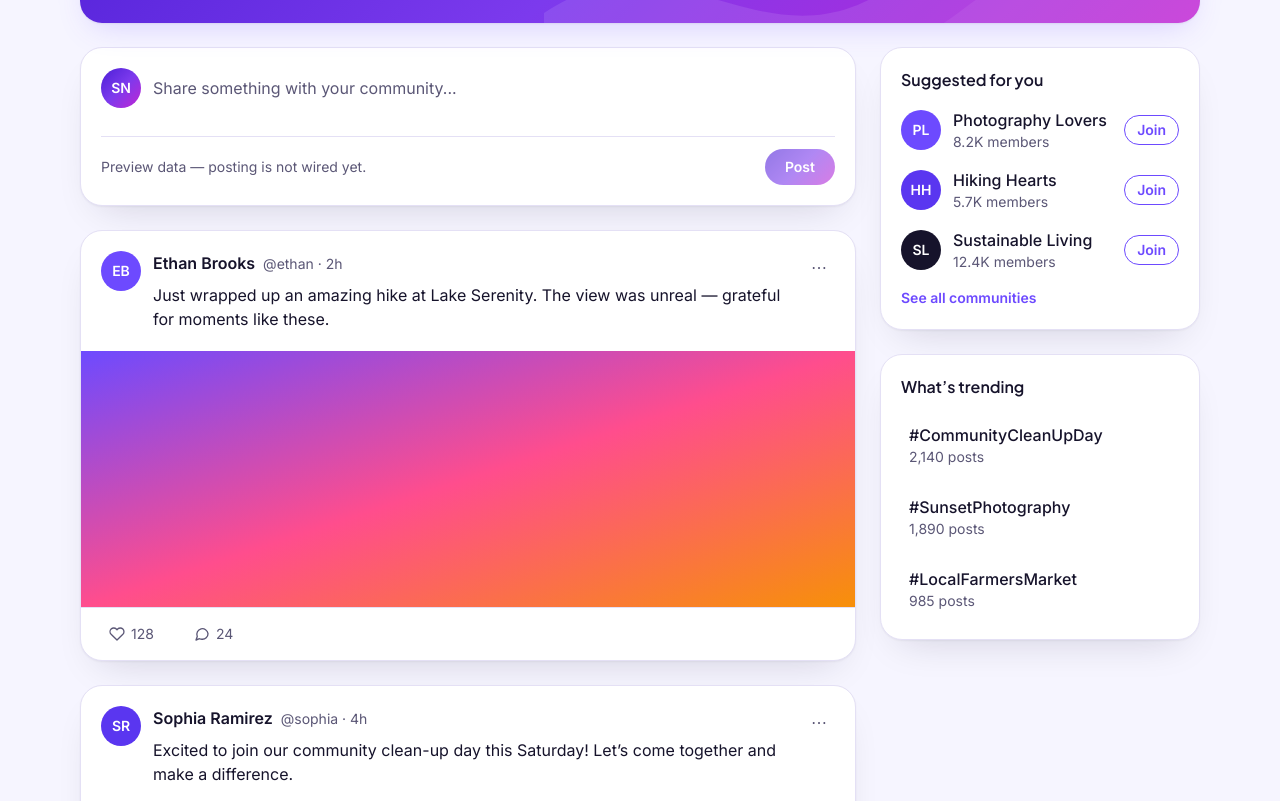
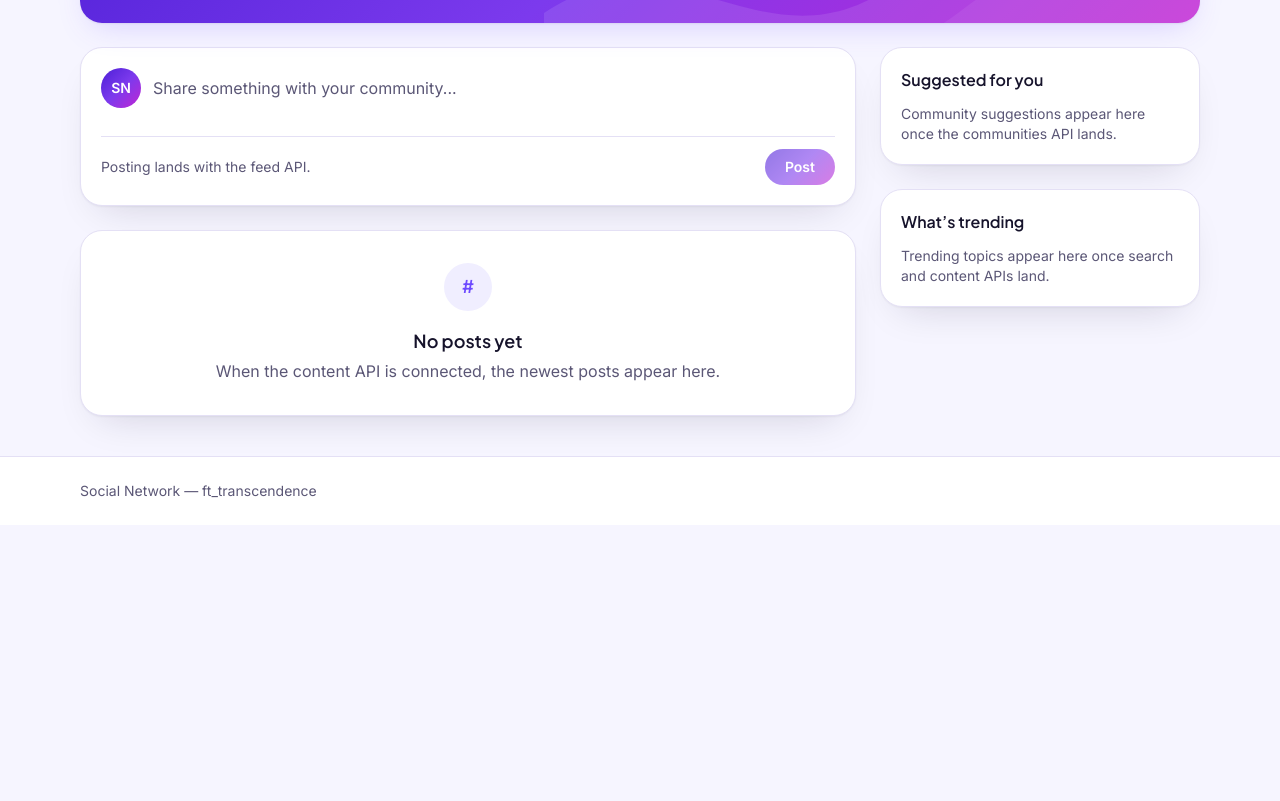
Before and after one commit to jiyan-0525/ft_transcendence, a React (Vite) app in the folder packages/web/: page / in a window 1280 px wide. Shown: the part 359-1160 px from the top of the page. After the commit the page ends 884 px from the top, so only its background shows below. Built offline with nearby package versions, Linux system fonts and the light colour scheme.

Commit message:
feat(web): keep feed layout without preview data

```diff
--- a/packages/web/src/pages/FeedPage.tsx
+++ b/packages/web/src/pages/FeedPage.tsx
@@ -1,158 +1,3 @@
-type Post = {
-  id: string
-  author: string
-  handle: string
-  time: string
-  initials: string
-  avatarClass: string
-  body: string
-  mediaClass: string
-  likes: number
-  comments: number
-}
-
-const posts: Post[] = [
-  {
-    id: 'p1',
-    author: 'Ethan Brooks',
-    handle: '@ethan',
-    time: '2h',
-    initials: 'EB',
-    avatarClass: 'bg-brand',
-    body: 'Just wrapped up an amazing hike at Lake Serenity. The view was unreal — grateful for moments like these.',
-    mediaClass: 'bg-gradient-to-br from-brand via-accent to-warning',
-    likes: 128,
-    comments: 24,
-  },
-  {
-    id: 'p2',
-    author: 'Sophia Ramirez',
-    handle: '@sophia',
-    time: '4h',
-    initials: 'SR',
-    avatarClass: 'bg-brand-strong',
-    body: 'Excited to join our community clean-up day this Saturday! Let’s come together and make a difference.',
-    mediaClass: 'bg-gradient-to-br from-mint via-brand to-accent',
-    likes: 96,
-    comments: 18,
-  },
-]
-
-const suggestions = [
-  {
-    name: 'Photography Lovers',
-    members: '8.2K members',
-    initials: 'PL',
-    className: 'bg-brand',
-  },
-  {
-    name: 'Hiking Hearts',
-    members: '5.7K members',
-    initials: 'HH',
-    className: 'bg-brand-strong',
-  },
-  {
-    name: 'Sustainable Living',
-    members: '12.4K members',
-    initials: 'SL',
-    className: 'bg-ink',
-  },
-]
-
-const trends = [
-  { tag: '#CommunityCleanUpDay', posts: '2,140 posts' },
-  { tag: '#SunsetPhotography', posts: '1,890 posts' },
-  { tag: '#LocalFarmersMarket', posts: '985 posts' },
-]
-
-function HeartIcon() {
-  return (
-    <svg
-      aria-hidden="true"
-      viewBox="0 0 24 24"
-      className="h-4 w-4"
-      fill="none"
-      stroke="currentColor"
-      strokeWidth="2"
-      strokeLinecap="round"
-      strokeLinejoin="round"
-    >
-      <path d="M20.8 4.6a5.5 5.5 0 0 0-7.8 0L12 5.7l-1-1.1a5.5 5.5 0 0 0-7.8 7.8l1.1 1L12 21l7.7-7.6 1.1-1a5.5 5.5 0 0 0 0-7.8Z" />
-    </svg>
-  )
-}
-
-function CommentIcon() {
-  return (
-    <svg
-      aria-hidden="true"
-      viewBox="0 0 24 24"
-      className="h-4 w-4"
-      fill="none"
-      stroke="currentColor"
-      strokeWidth="2"
-      strokeLinecap="round"
-      strokeLinejoin="round"
-    >
-      <path d="M21 11.5a8.4 8.4 0 0 1-9 8.4 9 9 0 0 1-3.7-.8L3 21l1.9-5.3A8.4 8.4 0 1 1 21 11.5Z" />
-    </svg>
-  )
-}
-
-function PostCard({ post }: { post: Post }) {
-  return (
-    <article className="overflow-hidden rounded-lg border border-line bg-surface shadow-card">
-      <div className="flex items-start gap-3 p-4 sm:p-5">
-        <span
-          aria-hidden="true"
-          className={`grid h-10 w-10 shrink-0 place-items-center rounded-full text-sm font-semibold text-white ${post.avatarClass}`}
-        >
-          {post.initials}
-        </span>
-
-        <div className="min-w-0 flex-1">
-          <div className="flex flex-wrap items-baseline gap-x-2">
-            <p className="font-semibold text-ink">{post.author}</p>
-            <p className="text-sm text-ink-muted">
-              {post.handle} · {post.time}
-            </p>
-          </div>
-          <p className="mt-2 text-ink">{post.body}</p>
-        </div>
-
-        <button
-          type="button"
-          aria-label={`More options for ${post.author}`}
-          className="rounded-full px-2 py-1 text-ink-muted transition-colors hover:bg-surface-muted hover:text-ink"
-        >
-          <span aria-hidden="true">⋯</span>
-        </button>
-      </div>
-
-      <div aria-hidden="true" className={`h-56 w-full sm:h-64 ${post.mediaClass}`} />
-
-      <div className="flex items-center gap-6 border-t border-line px-4 py-3 text-sm text-ink-muted sm:px-5">
-        <button
-          type="button"
-          className="inline-flex items-center gap-1.5 rounded-full px-2 py-1 transition-colors hover:text-accent"
-        >
-          <HeartIcon />
-          <span>{post.likes}</span>
-          <span className="sr-only"> likes</span>
-        </button>
-        <button
-          type="button"
-          className="inline-flex items-center gap-1.5 rounded-full px-2 py-1 transition-colors hover:text-brand"
-        >
-          <CommentIcon />
-          <span>{post.comments}</span>
-          <span className="sr-only"> comments</span>
-        </button>
-      </div>
-    </article>
-  )
-}
-
 export default function FeedPage() {
   return (
     <div className="flex flex-col gap-6">
@@ -214,7 +59,7 @@ export default function FeedPage() {
 
             <div className="mt-3 flex flex-wrap items-center justify-between gap-3 border-t border-line pt-3">
               <span className="text-sm text-ink-muted">
-                Preview data — posting is not wired yet.
+                Posting lands with the feed API.
               </span>
               <button
                 type="button"
@@ -226,9 +71,21 @@ export default function FeedPage() {
             </div>
           </section>
 
-          {posts.map((post) => (
-            <PostCard key={post.id} post={post} />
-          ))}
+          {/* Empty feed */}
+          <section className="rounded-lg border border-line bg-surface p-8 text-center shadow-card">
+            <span
+              aria-hidden="true"
+              className="mx-auto grid h-12 w-12 place-items-center rounded-full bg-surface-muted text-lg font-bold text-brand"
+            >
+              #
+            </span>
+            <p className="mt-4 font-display text-lg font-semibold text-ink">
+              No posts yet
+            </p>
+            <p className="mt-1 text-ink-muted">
+              When the content API is connected, the newest posts appear here.
+            </p>
+          </section>
         </div>
 
         {/* Sidebar */}
@@ -237,53 +94,18 @@ export default function FeedPage() {
             <h2 className="font-display text-base font-semibold text-ink">
               Suggested for you
             </h2>
-            <ul className="mt-4 space-y-4">
-              {suggestions.map((item) => (
-                <li key={item.name} className="flex items-center gap-3">
-                  <span
-                    aria-hidden="true"
-                    className={`grid h-10 w-10 shrink-0 place-items-center rounded-full text-sm font-semibold text-white ${item.className}`}
-                  >
-                    {item.initials}
-                  </span>
-                  <div className="min-w-0 flex-1">
-                    <p className="truncate font-medium text-ink">{item.name}</p>
-                    <p className="text-sm text-ink-muted">{item.members}</p>
-                  </div>
-                  <button
-                    type="button"
-                    className="rounded-full border border-brand px-3 py-1 text-sm font-semibold text-brand transition-colors hover:bg-surface-muted"
-                  >
-                    Join
-                  </button>
-                </li>
-              ))}
-            </ul>
-            <button
-              type="button"
-              className="mt-4 text-sm font-semibold text-brand hover:underline"
-            >
-              See all communities
-            </button>
+            <p className="mt-3 text-sm text-ink-muted">
+              Community suggestions appear here once the communities API lands.
+            </p>
           </section>
 
           <section className="rounded-lg border border-line bg-surface p-5 shadow-card">
             <h2 className="font-display text-base font-semibold text-ink">
               What’s trending
             </h2>
-            <ul className="mt-4 space-y-3">
-              {trends.map((trend) => (
-                <li key={trend.tag}>
-                  <button
-                    type="button"
-                    className="w-full rounded-md px-2 py-2 text-left transition-colors hover:bg-surface-muted"
-                  >
-                    <p className="font-medium text-ink">{trend.tag}</p>
-                    <p className="text-sm text-ink-muted">{trend.posts}</p>
-                  </button>
-                </li>
-              ))}
-            </ul>
+            <p className="mt-3 text-sm text-ink-muted">
+              Trending topics appear here once search and content APIs land.
+            </p>
           </section>
         </aside>
       </div>
```
Also changed, not shown: 3 other files (tests, documents, lock files or other folders).
